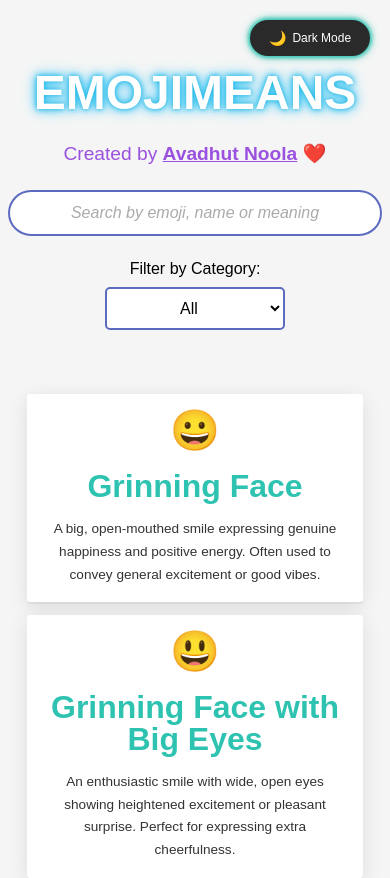
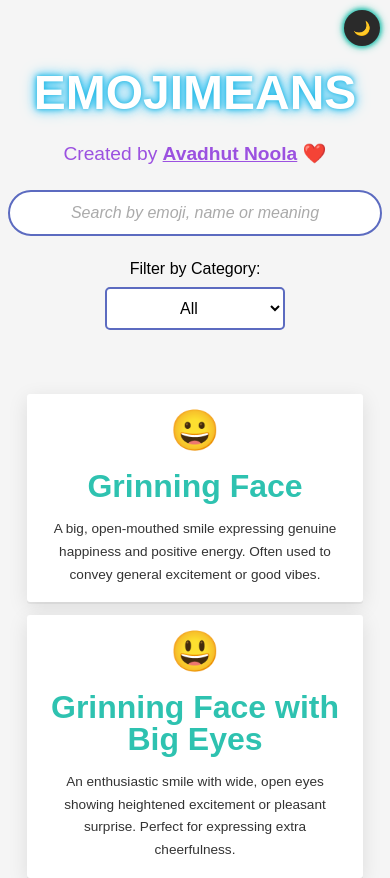
Before and after one commit to avadhut-noola/emoji-means, a React (Vite) app: page / in a window 390 px wide. Shown: the top 878 px of the page. Built offline with nearby package versions, Linux system fonts and the light colour scheme.

Commit message:
Bug Fix: Improve responsiveness of theme toggle button, resize for mobile screens, and set z-index

```diff
--- a/src/Components/Styles/ThemeToggle.css
+++ b/src/Components/Styles/ThemeToggle.css
@@ -6,6 +6,7 @@
     display: flex;
     align-items: center;
     gap: 10px;
+    z-index: 100;
   }
 
   /* Toggle Label (Light/Dark Text) */
@@ -93,3 +94,70 @@
     transform: translateY(0);
     opacity: 1;
   }
+
+  /* Responsive styles */
+@media (max-width: 1024px) {
+  .toggle-container {
+    top: 16px;
+    right: 16px;
+  }
+}
+
+@media (max-width: 768px) {
+  .toggle-container {
+    top: 12px;
+    right: 12px;
+  }
+
+  .theme-toggle-button {
+    width: 100px;
+    height: 32px;
+  }
+
+  .mode-text {
+    font-size: 10px;
+  }
+
+  .icon {
+    font-size: 12px;
+  }
+}
+
+@media (max-width: 480px) {
+  .toggle-container {
+    top: 10px;
+    right: 10px;
+  }
+
+  .theme-toggle-button {
+    width: 36px; /* Just enough for the icon */
+    height: 36px;
+    border-radius: 50%; /* Make it circular */
+  }
+
+  .mode-text {
+    display: none; /* Hide text on small screens */
+  }
+
+  .icon {
+    font-size: 14px;
+    margin-right: 0; /* Remove margin since text is hidden */
+  }
+
+  /* Adjust icon positioning for circular button */
+  .theme-toggle-button.light .light-mode,
+  .theme-toggle-button.dark .dark-mode {
+    justify-content: center;
+  }
+
+  /* Vertical animation for icons in small circular button */
+  .theme-toggle-button.light .dark-mode {
+    transform: translateY(40px) translateX(0);
+    opacity: 0;
+  }
+
+  .theme-toggle-button.dark .light-mode {
+    transform: translateY(-40px) translateX(0);
+    opacity: 0;
+  }
+}
```
